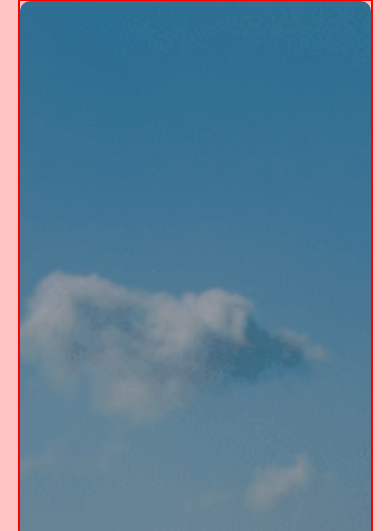
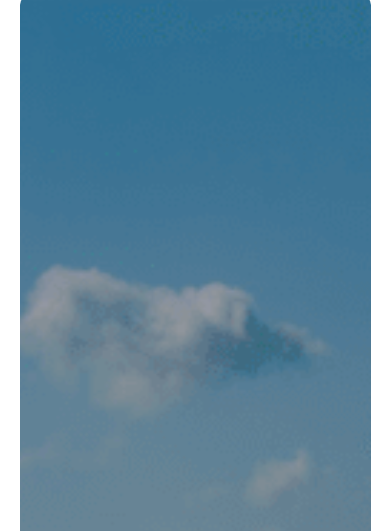
Before and after one commit to NH-Mizan/Hero-Travel-project, a plain HTML site: page index.html in a window 390 px wide. Shown: the part 96-627 px from the top of the page. Drawn offline with Linux system fonts and the light colour scheme.

Commit message:
fixed mobaile deviecs isshu

```diff
--- a/Css/responsive.css
+++ b/Css/responsive.css
@@ -1,13 +1,13 @@
 @media screen and (max-width:576px){
-    body{
+    /* body{
         background-color: rgba(255, 0, 0, 0.234);
-    }
+    } */
     .nav-menu ul{
         display: none;
     }
     .container{
         max-width: 90%;
-        border: 2px solid red;
+        /* border: 2px solid red; */
     }
     .popular-tour-inner{
         flex-direction: column;
```
